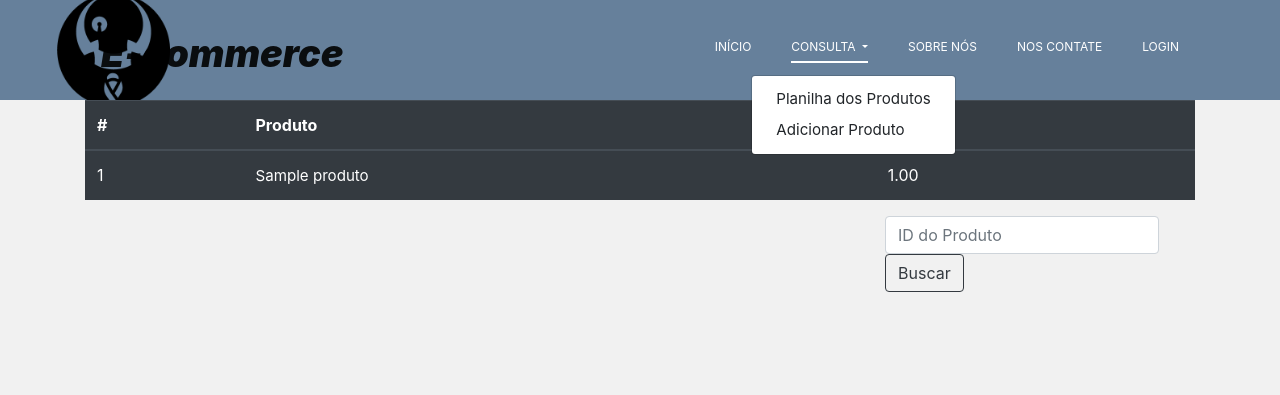
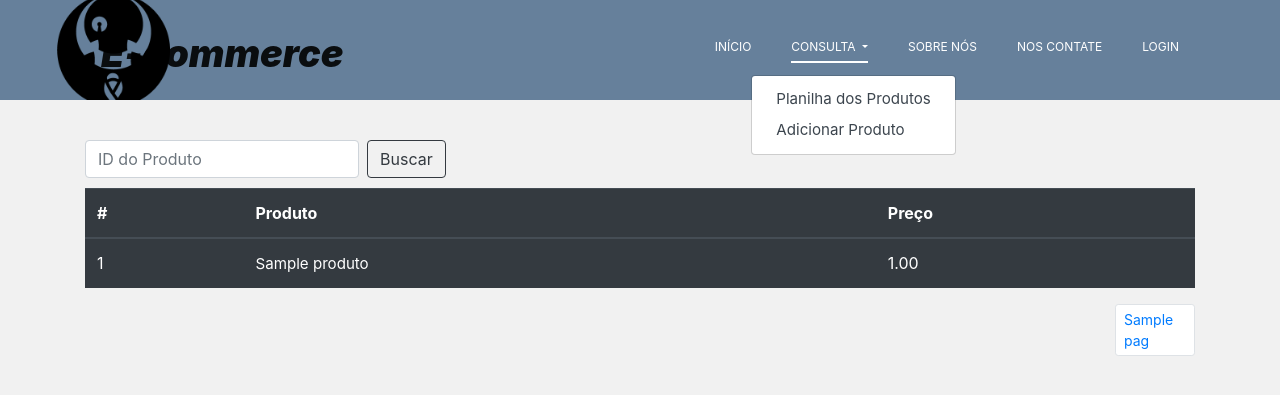
Before and after one commit to allandiamante/allandiamante-django2-CRUD2, a Django app: template core/templates/consulta.html in a window 1280 px wide, after a click on "CONSULTA". Shown: the top 395 px of the page. Run offline with Django 3.2, Linux system fonts and the light colour scheme; tables that the repository leaves empty hold one stand-in row (values such as "Sample post"); the template is opened without the code that fills it: values that come from a table or form of the project are taken from there, most other values are stand-ins (such as "Sample title", 1, 10 or a date in 2020); grey boxes marked "Sample" are stand-in pictures; some libraries are stand-ins or nearby versions.

Commit message:
tabelas com nav

```diff
--- a/core/static/css/styles.css
+++ b/core/static/css/styles.css
@@ -10,10 +10,15 @@ a{
     background-size: 30mm;
     height: 100px;
     background-color: rgb(102, 128, 155);
+
 }
 
 body{
     background-color: #f1f1f1 !important;
+}
+
+.body{
+    padding-top: 40px;
 }
 
 .navbar{
@@ -73,6 +78,8 @@ body{
     color: #fff;
 }
 
-.consultaespecifico{
-    margin-left: 0px;
+.dropdown-item{
+    color: rgb(60, 69, 78);
+
+
 }
--- a/core/templates/consulta.html
+++ b/core/templates/consulta.html
@@ -52,9 +52,12 @@
 
       <div class="container">
 
-          {% if produtos %}
-
-          <table class="table table-dark">
+          {% if qnt_produtos %}
+          <form class="form-inline my-2 my-lg-0" style="padding-bottom: 10px;" >
+            <input class="form-control mr-sm-2" type="search" name="id_prod" placeholder="ID do Produto" aria-label="Buscar">
+            <button class="btn btn-outline-dark my-2 my-sm-0" type="submit" >Buscar</button>
+          </form>
+          <table class="table table-dark" >
               <thead>
                   <tr>
                       <th scope="col">#</th>
@@ -92,12 +95,21 @@
           {% else %}
               <h2>Ainda não existem produtos cadastrados. :(</h2>
           {% endif %}
-          <form class="form-inline my-2 my-lg-0" id='consultaespecifico' style="margin-left: 800px;">
-            <input class="form-control mr-sm-2" type="search" placeholder="ID do Produto" aria-label="Buscar">
-            <button class="btn btn-outline-dark my-2 my-sm-0" type="submit">Buscar</button>
-          </form>
-      </div>
 
+          <nav aria-label="...">
+            <ul class="pagination pagination-sm" style="margin-left: 1030px;">
+              {% for pag in qnt_produtos %}
+              <li class="page-item ">
+                <a class="page-link" href="http://127.0.0.1:8000/consulta/{{pag}}" tabindex="-1">{{pag}}</a>
+              </li>
+              {% endfor %}
+            </ul>
+          </nav>
+
+
+
+
+    </div>
       {% bootstrap_javascript jquery='full' %}
     </section>
 </body>
--- a/core/templates/contato.html
+++ b/core/templates/contato.html
@@ -27,7 +27,7 @@
                   CONSULTA
                 </a>
                 <div class="dropdown-menu" aria-labelledby="dropdownM">
-                  <a class="dropdown-item" href="http://127.0.0.1:8000/consulta">Planilha dos Produtos</a>
+                  <a class="dropdown-item" href="http://127.0.0.1:8000/consulta/0">Planilha dos Produtos</a>
                   <a class="dropdown-item" href="http://127.0.0.1:8000/produto">Adicionar Produto</a>
                 </div>
               </li>
--- a/core/templates/produto.html
+++ b/core/templates/produto.html
@@ -27,7 +27,7 @@
                     CONSULTA
                   </a>
                   <div class="dropdown-menu" aria-labelledby="dropdownM">
-                    <a class="dropdown-item" href="http://127.0.0.1:8000/consulta">Planilha dos Produtos</a>
+                    <a class="dropdown-item" href="http://127.0.0.1:8000/consulta/0">Planilha dos Produtos</a>
                     <a class="dropdown-item" href="http://127.0.0.1:8000/produto">Adicionar Produto</a>
                   </div>
                 </li>
--- a/core/urls.py
+++ b/core/urls.py
@@ -1,10 +1,10 @@
 from django.urls import path
 
-from .views import index, contato, produto, consulta
+from .views import index, contato, produto, consulta1
 
 urlpatterns = [
     path('', index, name='index'),
     path('contato/', contato, name='contato'),
     path('produto/', produto, name='produto'),
-    path('consulta/', consulta, name='consulta'),
+    path('consulta/<int:pk>', consulta1, name='consulta1'),
 ]
```
Also changed, not shown: core/templates/index.html (+7 -6 lines), core/views.py (+10 -3 lines), media/produtos/Samsung Galaxy A71.jpg (added), media/produtos/Samsung_Galaxy_A71.jpg (added), media/produtos/Samsung_Galaxy_A71.thumb.jpg (added), 1 other file.
